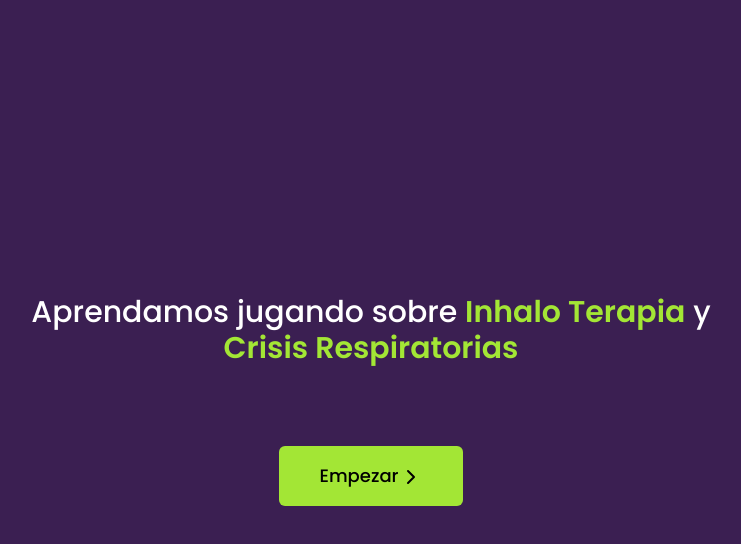
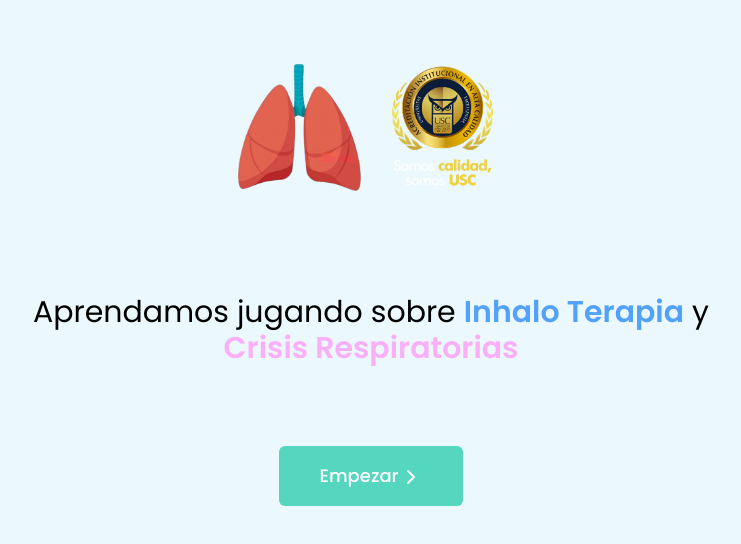
Before and after one commit to juanmayorquin/juego-inhalo-terapia, a React (Vite) app: page / in a window 1280 px wide. Shown: the top 544 px of the page, without its empty margins (269-1010 px from the left). Built offline with nearby package versions, Linux system fonts and the light colour scheme; what tailwindcss-animated would draw is missing.

Commit message:
Se añade la barra de temporizador

```diff
--- a/index.html
+++ b/index.html
@@ -13,7 +13,7 @@
     />
   </head>
   <body>
-    <div id="root" class="bg-russian_violet"></div>
+    <div id="root" class="bg-alice_blue"></div>
     <script type="module" src="/src/main.jsx"></script>
   </body>
 </html>
--- a/src/Landing.jsx
+++ b/src/Landing.jsx
@@ -1,4 +1,5 @@
 import { IconChevronRight } from '@tabler/icons-react';
+
 export function Landing() {
   const handleScroll = () => {
     const selector = document.getElementById("level1")
@@ -9,15 +10,19 @@ export function Landing() {
   }
   return (
     <header className="h-screen snap-start">
-      <div className="h-full flex flex-col gap-20 justify-center items-center text-center max-w-[50rem] m-auto">
-        <h1 className="w-[90%] text-3xl text-white font-medium">
+      <div className="h-full flex flex-col gap-20 justify-center items-center text-center max-w-[50rem] m-auto relative">
+        <div className="grid grid-cols-2 gap-5 absolute top-16 w-1/2 md:w-1/3">
+          <img className='object-contain w-full' src="./img/landing/pulmones.png" alt="Pulmones" />
+          <img className='object-contain w-full' src="./img/landing/logo.png" alt="Logo" />
+        </div>
+        <h1 className="w-[90%] text-3xl text-black">
           Aprendamos jugando sobre{" "}
-          <span className="font-semibold text-lime-400">Inhalo Terapia</span> y{" "}
-          <span className="font-semibold text-lime-400">
+          <span className="font-semibold text-ruddy_blue">Inhalo Terapia</span> y{" "}
+          <span className="font-semibold text-plum_(web)">
             Crisis Respiratorias
           </span>
         </h1>
-        <a onClick={handleScroll} className="w-[80%] md:w-auto md:px-10 text-lg py-4 rounded-md font-medium bg-lime-400 hover:bg-lime-300 hover:cursor-pointer hover:scale-105 transition-all">
+        <a onClick={handleScroll} className="w-[80%] md:w-auto md:px-10 text-lg py-4 rounded-md font-medium  bg-turquoise text-white  hover:cursor-pointer hover:scale-105 transition-all">
           Empezar
           <IconChevronRight className="inline-block ml-0" />
         </a>
--- a/src/components/Question.jsx
+++ b/src/components/Question.jsx
@@ -1,11 +1,13 @@
 import { Card } from "./Card";
 import { useState } from "react";
 import { useSwiper } from "swiper/react";
+import { Timer } from "./Timer";
 
 import { IconArrowRight } from "@tabler/icons-react";
 import { questions } from "../data/questions";
 
 export function Question({ pregunta, updateCorrectAnswers }) {
+
   const [opacity, setOpacity] = useState("opacity-0");
   const updateOpacity = () => {
     setOpacity("opacity-100");
@@ -20,7 +22,8 @@ export function Question({ pregunta, updateCorrectAnswers }) {
 
   return (
     <section className="relative h-screen mx-auto flex flex-col items-center justify-center snap-start ">
-      <h2 className="text-white text-xl text-center mb-5 w-[90%]">
+      <Timer initialTime={10} />
+      <h2 className="text-xl text-center mb-5 w-[90%]">
         {pregunta.question}
       </h2>
       <div className="flex flex-col md:flex-row justify-center items-center gap-5 h-2/3 md:max-w-[90%]">
@@ -38,17 +41,18 @@ export function Question({ pregunta, updateCorrectAnswers }) {
         {pregunta !== questions[questions.length - 1] ? (
           <button
             onClick={clicked ? () => swiper.slideNext() : null}
-            className={`bg-lime-400 flex items-center justify-center w-[90%] p-3 rounded-md md:absolute md:w-auto md:bottom-10 md:right-10 transition-all hover:cursor-pointer hover:scale-105 hover:bg-lime-300 ${opacity}`}
+            className={`bg-turquoise flex items-center justify-center w-[90%] p-3 rounded-md md:absolute md:w-auto md:bottom-10 md:right-10 transition-all hover:cursor-pointer hover:scale-105 hover:bg-turquoise-600 ${opacity}`}
           >
             <IconArrowRight
               className="inline-block w-full ml-0"
               size={30}
+              color="white"
             />
           </button>
         ) : (
           <button
             onClick={clicked ? () => swiper.slideNext() : null}
-            className={`bg-lime-400 flex items-center justify-center w-[90%] p-3 rounded-md md:absolute md:w-auto md:bottom-10 md:right-10 font-medium transition-all hover:cursor-pointer hover:scale-105 hover:bg-lime-300 ${opacity}`}>
+            className={`bg-turquoise text-white flex items-center justify-center w-[90%] p-3 rounded-md md:absolute md:w-auto md:bottom-10 md:right-10 font-medium transition-all hover:cursor-pointer hover:scale-105 hover:bg-turquoise-600 ${opacity}`}>
             Finalizar
           </button>
         )}
--- a/src/components/SwiperCarousel.jsx
+++ b/src/components/SwiperCarousel.jsx
@@ -42,8 +42,8 @@ export const SwiperCarousel = () => {
       <SwiperSlide>
         <div className="flex flex-col gap-3 justify-center items-center h-[90vh] my-auto py-10">
           {correctAnswers.length >= 1 && <Confetti />}
-          <h2 className="text-white text-xl text-center w-[90%]">
-            <br /> ¡Has acertado <span className="text-lime-400 font-semibold text-2xl">{correctAnswers.length}</span> de <span className="text-lime-400 font-semibold text-2xl">{questions.length}</span> preguntas!
+          <h2 className="text-xl text-center w-[90%]">
+            <br /> ¡Has acertado <span className="text-turquoise font-semibold text-2xl">{correctAnswers.length}</span> de <span className="text-turquoise font-semibold text-2xl">{questions.length}</span> preguntas!
           </h2>
           {correctAnswers.length != 0 && (<>
             <div className="flex flex-col md:flex-row justify-center items-center gap-2 md:w-[90%]">
@@ -60,7 +60,7 @@ export const SwiperCarousel = () => {
           </>)}
           <button
             onClick={handleScroll}
-            className={`bg-lime-400 flex items-center justify-center w-[85%] p-3 rounded-md md:absolute md:w-auto md:bottom-10 md:right-10 font-medium transition-all`}>
+            className={`bg-turquoise text-white flex items-center justify-center w-[85%] p-3 rounded-md md:absolute md:w-auto md:bottom-10 md:right-10 font-medium transition-all`}>
             ¡Siguiente nivel!
           </button>
         </div>
--- /dev/null
+++ b/src/components/Timer.jsx
@@ -0,0 +1,24 @@
+import React, { useState, useEffect } from 'react';
+
+export function Timer ({ initialTime }) {
+  const [time, setTime] = useState(initialTime);
+
+  useEffect(() => {
+    const interval = setInterval(() => {
+      setTime((prevTime) => prevTime - 0.1);
+    }, 100);
+
+    return () => clearInterval(interval);
+  }, []);
+
+  const progress = (time / initialTime) * 100;
+
+  return (
+    <div className="absolute top-0 left-0 w-full h-4">
+      <div
+        className="h-full bg-turquoise transition-all"
+        style={{ width: `${progress}%` }}
+      ></div>
+    </div>
+  );
+};
--- a/tailwind.config.js
+++ b/tailwind.config.js
@@ -6,13 +6,8 @@ export default {
   ],
   theme: {
     extend: {
-      colors: {
-        'russian_violet': { DEFAULT: '#3b1f52', 100: '#0c0610', 200: '#170c21', 300: '#231331', 400: '#2f1941', 500: '#3b1f52', 600: '#64358b', 700: '#8d52bd', 800: '#b38cd3', 900: '#d9c5e9' },
-        'cool_gray': { DEFAULT: '#909cc2', 100: '#181c2b', 200: '#303957', 300: '#485582', 400: '#6474aa', 500: '#909cc2', 600: '#a6afce', 700: '#bcc3da', 800: '#d2d7e6', 900: '#e9ebf3' },
-        'tangerine': { DEFAULT: '#f58a07', 100: '#301b01', 200: '#613703', 300: '#915204', 400: '#c26d06', 500: '#f58a07', 600: '#f9a135', 700: '#fab868', 800: '#fcd09a', 900: '#fde7cd' },
-        'sandy_brown': { DEFAULT: '#f9ab55', 100: '#402202', 200: '#804405', 300: '#c06707', 400: '#f68813', 500: '#f9ab55', 600: '#faba75', 700: '#fbcb98', 800: '#fddcba', 900: '#feeedd' },
-        'ghost_white': { DEFAULT: '#f7f5fb', 100: '#2a1c47', 200: '#55388d', 300: '#8567c2', 400: '#beadde', 500: '#f7f5fb', 600: '#f8f6fc', 700: '#faf8fc', 800: '#fcfbfd', 900: '#fdfdfe' }
-      }
+      colors: { 'plum_(web)': { DEFAULT: '#faaff7', 100: '#50054d', 200: '#9f0a9a', 300: '#ef0fe7', 400: '#f55ef0', 500: '#faaff7', 600: '#fbbef9', 700: '#fccefa', 800: '#fddefc', 900: '#feeffd' }, 'ruddy_blue': { DEFAULT: '#52a1fa', 100: '#021f40', 200: '#043e81', 300: '#065dc1', 400: '#127df8', 500: '#52a1fa', 600: '#74b3fb', 700: '#97c6fc', 800: '#bad9fd', 900: '#dcecfe' }, 'turquoise': { DEFAULT: '#55d6be', 100: '#0c302a', 200: '#176153', 300: '#23917d', 400: '#2fc2a7', 500: '#55d6be', 600: '#78decc', 700: '#9ae7d9', 800: '#bcefe5', 900: '#ddf7f2' }, 'alice_blue': { DEFAULT: '#ebf9ff', 100: '#004562', 200: '#0089c4', 300: '#27beff', 400: '#89dcff', 500: '#ebf9ff', 600: '#effaff', 700: '#f3fbff', 800: '#f7fdff', 900: '#fbfeff' }, 'dark_slate_gray': { DEFAULT: '#2a4747', 100: '#080e0e', 200: '#111c1c', 300: '#192a2a', 400: '#213939', 500: '#2a4747', 600: '#477979', 700: '#69a7a7', 800: '#9bc4c4', 900: '#cde2e2' } }
+
     }
   },
   plugins: [
```
Also changed, not shown: public/img/landing/logo.png (added), public/img/landing/pulmones.png (added).
